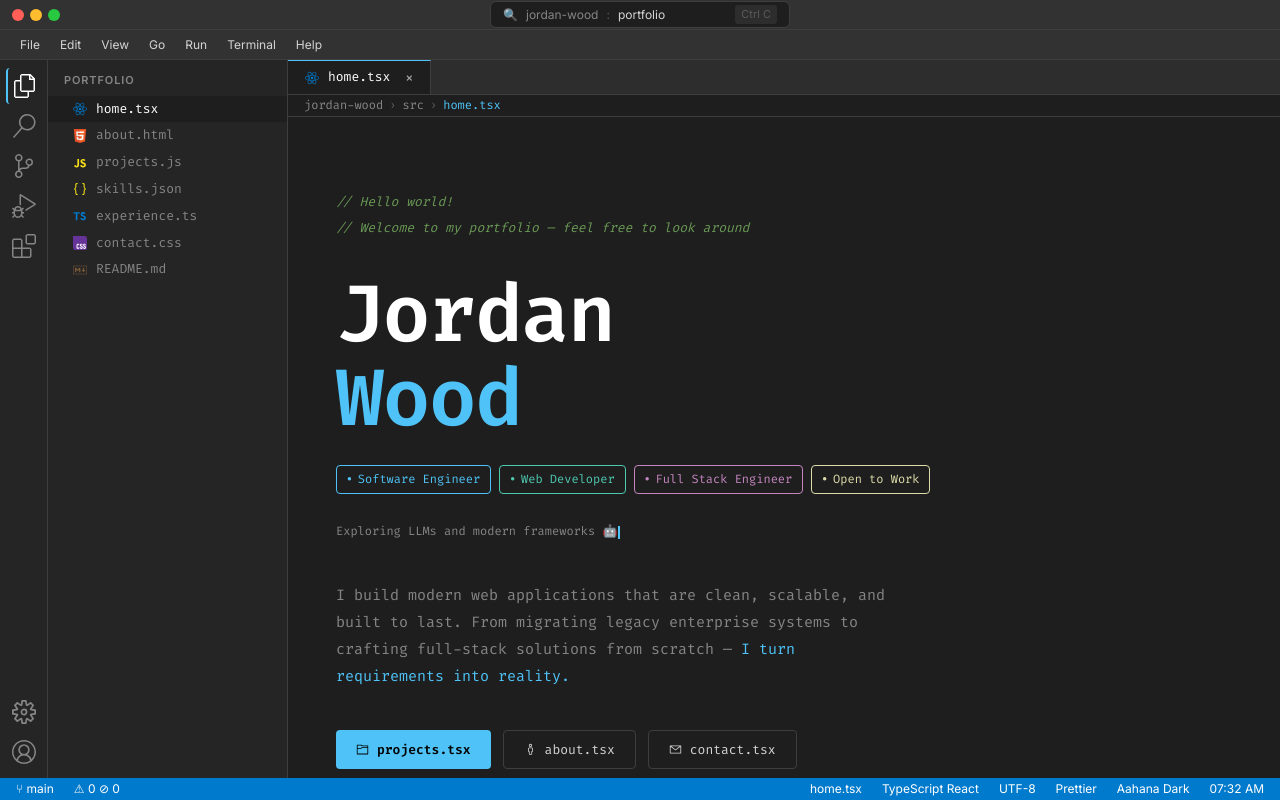
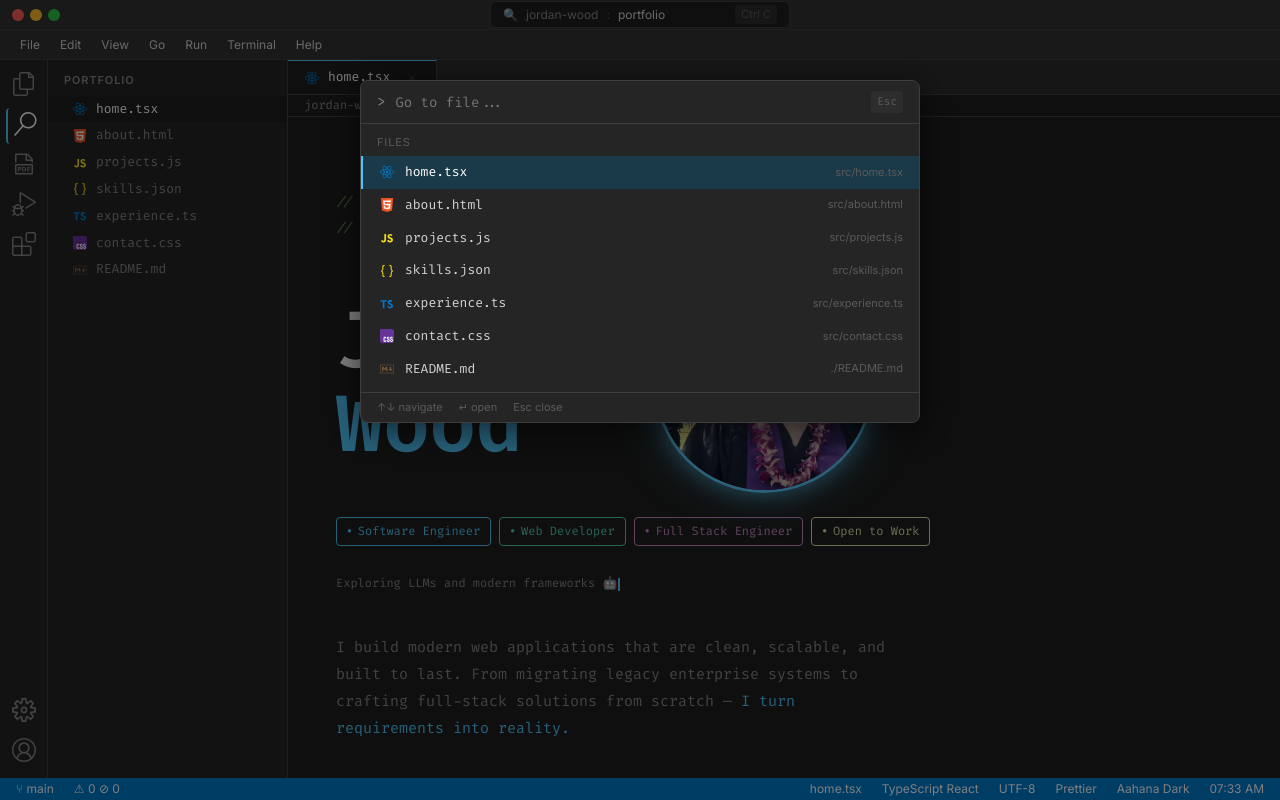
Before and after one commit to Jordan-360/portfolio, a React (Vite) app: page / in a window 1280 px wide. Both pictures are taken after a click on the element 23 px from the left and 126 px from the top of the page. Built offline with nearby package versions, Linux system fonts and the light colour scheme.

Commit message:
feat: build out about page and optimize resume technical skills

```diff
--- a/index.html
+++ b/index.html
@@ -2,7 +2,7 @@
 <html lang="en">
   <head>
     <meta charset="UTF-8" />
-    <link rel="icon" type="image/svg+xml" href="/favicon.svg" />
+    <link rel="icon" type="image/x-icon" href="/src/assets/icons/favicon.ico" />
     <meta name="viewport" content="width=device-width, initial-scale=1.0" />
     <title>Jordan Wood | Portfolio</title>
   </head>
--- a/src/App.jsx
+++ b/src/App.jsx
@@ -14,18 +14,6 @@ import Contact from './components/sections/Contact'
 import ReadMe from './components/sections/ReadMe'
 import CommandPalette from './components/ui/CommandPalette'
 
-const SECTIONS = {
-  'home.tsx': <Home />,
-  'about.tsx': <About />,
-  'projects.tsx': <Projects />,
-  'skills.json': <Skills />,
-  'experience.ts': <Experience />,
-  'contact.tsx': <Contact />,
-  'README.md': <ReadMe />,
-}
-
-
-
 export default function App() {
   const [activeFile, setActiveFile] = useState('home.tsx')
   const [openTabs, setOpenTabs] = useState(['home.tsx'])
@@ -41,6 +29,7 @@ export default function App() {
 
   function closeTab(file, e) {
     e.stopPropagation()
+    if(file === 'home.tsx') return
     const newTabs = openTabs.filter(t => t !== file)
     setOpenTabs(newTabs)
     if (activeFile === file) {
@@ -48,12 +37,32 @@ export default function App() {
     }
   }
 
+  const SECTIONS = {
+  'home.tsx': <Home onFileOpen={openFile} />,
+  'about.html': <About />,
+  'projects.js': <Projects />,
+  'skills.json': <Skills />,
+  'experience.ts': <Experience />,
+  'contact.css': <Contact />,
+  'README.md': <ReadMe />,
+}
+
+
   return (
     <div className="ide-container">
       <TopBar onSearchClick={() => setPaletteOpen(true)}/>
       <MenuBar />
       <div className="ide-body">
-        <ActivityBar onExplorerClick={() => setSidebarOpen(s => !s)} />
+        <ActivityBar
+          onExplorerClick={(isActive) => {
+            if(isActive) {
+              setSidebarOpen(s => !s)
+            } else {
+               setSidebarOpen(true)
+             }
+          }}
+          onSearchClick={() => setPaletteOpen(true)}
+          />
         <Sidebar
           activeFile={activeFile}
           onFileClick={openFile}
--- a/src/components/layout/ActivityBar.jsx
+++ b/src/components/layout/ActivityBar.jsx
@@ -1,17 +1,18 @@
 import {
   VscFiles,
   VscSearch,
-  VscSourceControl,
   VscDebugAlt,
   VscExtensions,
   VscSettingsGear,
-  VscAccount
+  VscAccount,
+  VscFilePdf
 } from 'react-icons/vsc'
+import { useState } from 'react'
 
 const TOP_ICONS = [
   { icon: <VscFiles />,         label: 'Explorer'       },
   { icon: <VscSearch />,        label: 'Search'         },
-  { icon: <VscSourceControl />, label: 'Source Control' },
+  { icon: <VscFilePdf />,       label: 'Resume'         },
   { icon: <VscDebugAlt />,      label: 'Run & Debug'    },
   { icon: <VscExtensions />,    label: 'Extensions'     },
 ]
@@ -21,18 +22,29 @@ const BOTTOM_ICONS = [
   { icon: <VscAccount />,      label: 'Account'  },
 ]
 
-export default function ActivityBar({ onExplorerClick }) {
+export default function ActivityBar({ onExplorerClick, onSearchClick }) {
+  const [activeIndex, setActiveIndex] = useState(0)
+
+  function handleClick(i) {
+    const isActive = activeIndex === i
+    setActiveIndex(i)
+    if(i === 0) onExplorerClick(isActive)
+    if(i === 1) onSearchClick()
+    if(i === 2) alert('Resume coming soon!')
+  }
   return (
     <div className="activitybar">
       {TOP_ICONS.map((item, i) => (
         <div
           key={i}
-          className={`activitybar__icon ${i === 0 ? 'activitybar__icon--active' : ''}`}
+          className={`activitybar__icon ${activeIndex === i ? 'activitybar__icon--active' : ''}`}
           title={item.label}
           style={{ fontSize: '24px', lineHeight: 1 }}
-          onClick={i === 0 ? onExplorerClick : undefined}
+          onClick={() => handleClick(i)}
         >
-          {item.icon}
+           <span style={{ pointerEvents: 'none' }}>
+            {item.icon}
+          </span>
         </div>
       ))}
       <div className="activitybar__bottom">
@@ -43,7 +55,9 @@ export default function ActivityBar({ onExplorerClick }) {
             title={item.label}
             style={{ fontSize: '24px', lineHeight: 1 }}
           >
-            {item.icon}
+           <span style={{ pointerEvents: 'none' }}>
+              {item.icon}
+            </span>
           </div>
         ))}
       </div>
--- a/src/components/layout/TabBar.jsx
+++ b/src/components/layout/TabBar.jsx
@@ -1,6 +1,9 @@
+import { useState } from 'react'
 import FileIcon from '../ui/FileIcon'
 
 export default function TabBar({ tabs, activeTab, onTabClick, onTabClose }) {
+  const [hoveredClose, setHoveredClose] = useState(null)
+
   return (
     <div className="tabbar">
       {tabs.map(tab => (
@@ -12,8 +15,24 @@ export default function TabBar({ tabs, activeTab, onTabClick, onTabClose }) {
           <FileIcon filename={tab} />
           {tab}
           <span
-            style={{ marginLeft: '6px', opacity: 0.6, fontSize: '16px' }}
+            onMouseEnter={() => setHoveredClose(tab)}
+            onMouseLeave={() => setHoveredClose(null)}
             onClick={(e) => onTabClose(tab, e)}
+            style={{
+              marginLeft: '6px',
+              fontSize: '16px',
+              opacity: hoveredClose === tab ? 1 : 0.3,
+              color: hoveredClose === tab ? 'var(--text-primary)' : 'var(--text-secondary)',
+              borderRadius: '3px',
+              padding: '0 2px',
+              border: hoveredClose === tab ? '1px solid var(--text-tertiary)' : '1px solid transparent',
+              background: hoveredClose === tab ? 'rgba(255,255,255,0.1)' : 'transparent',
+              transition: 'all 0.15s',
+              cursor: tab === 'home.tsx' ? 'default' : 'pointer',
+              width: '16px',
+              height: '16px',
+              lineHeight: .9
+            }}
           >
             ×
           </span>
--- a/src/components/layout/TopBar.jsx
+++ b/src/components/layout/TopBar.jsx
@@ -1,10 +1,24 @@
+import { useState } from 'react'
+
 export default function TopBar({ onSearchClick }) {
+  const [hovered, setHovered] = useState(false)
+
   return (
     <div className="titlebar">
-      <div className="titlebar__dots">
-        <div className="titlebar__dot titlebar__dot--red" />
-        <div className="titlebar__dot titlebar__dot--yellow" />
-        <div className="titlebar__dot titlebar__dot--green" />
+      <div
+        className="titlebar__dots"
+        onMouseEnter={() => setHovered(true)}
+        onMouseLeave={() => setHovered(false)}
+      >
+        <div className="titlebar__dot titlebar__dot--red" style={{ display: 'flex', alignItems: 'center', justifyContent: 'center', fontSize: '9px', color: '#000', fontWeight: 700, lineHeight: 2 }}>
+          {hovered ? '✕' : ''}
+        </div>
+        <div className="titlebar__dot titlebar__dot--yellow" style={{ display: 'flex', alignItems: 'center', justifyContent: 'center', fontSize: '10px', color: '#000', fontWeight: 700, lineHeight: 1 }}>
+          {hovered ? '−' : ''}
+        </div>
+        <div className="titlebar__dot titlebar__dot--green" style={{ display: 'flex', alignItems: 'center', justifyContent: 'center', fontSize: '10px', color: '#000', fontWeight: 700, lineHeight: 1 }}>
+          {hovered ? '+' : ''}
+        </div>
       </div>
 
       <div
@@ -22,15 +36,16 @@ export default function TopBar({ onSearchClick }) {
           padding: '3px 12px',
           minWidth: '300px',
           justifyContent: 'space-between',
-        cursor: 'pointer'
-      }}>
+          cursor: 'pointer',
+        }}
+      >
         <div style={{
           display: 'flex',
           alignItems: 'center',
           gap: '8px',
           fontSize: '12px',
           color: 'var(--text-secondary)',
-          fontFamily: 'var(--font-sans)'
+          fontFamily: 'var(--font-sans)',
         }}>
           <span>🔍</span>
           <span>jordan-wood</span>
--- a/src/components/sections/About.jsx
+++ b/src/components/sections/About.jsx
@@ -1 +1,166 @@
-export default function About() { return <div>About</div> }
+export default function About() {
+  return (
+    <div style={{ maxWidth: '860px', padding: '48px 0' }}>
+
+      {/* HTML comment header */}
+      <div style={{
+        fontFamily: 'var(--font-mono)',
+        fontSize: '13px',
+        color: 'var(--syntax-comment)',
+        fontStyle: 'italic',
+        marginBottom: '32px',
+      }}>
+        <span className="token-comment">{'// '}</span>
+        about.html - Jordan Wood
+      </div>
+
+      {/* Heading */}
+      <h1 style={{
+        fontFamily: 'var(--font-sans)',
+        fontSize: '48px',
+        fontWeight: 800,
+        color: 'var(--text-white)',
+        marginBottom: '12px',
+        letterSpacing: '-0.02em',
+      }}>
+        About Me
+      </h1>
+
+      {/* Subtitle */}
+      <div style={{
+        fontFamily: 'var(--font-mono)',
+        fontSize: '13px',
+        color: 'var(--text-secondary)',
+        marginBottom: '32px',
+      }}>
+        <span className="token-comment">{'// '}</span>
+        Who I am · What I do · What I build
+      </div>
+
+      {/* Bio box */}
+      <div style={{
+        border: '1px solid var(--border)',
+        borderRadius: '8px',
+        padding: '24px',
+        marginBottom: '32px',
+        fontFamily: 'var(--font-mono)',
+        fontSize: '14px',
+        lineHeight: '1.8',
+        color: 'var(--text-secondary)',
+      }}>
+        Hello! I'm{' '}
+        <span style={{ color: 'var(--accent)', fontWeight: 600 }}>Jordan Wood</span>
+        , a software engineer based in Puyallup, WA. I build modern web applications that are{' '}
+        <span style={{ color: 'var(--accent)', fontWeight: 600 }}>clean, scalable, and built to last</span>
+        . Currently working as a{' '}
+        <span style={{ color: 'var(--syntax-green)', fontWeight: 600 }}>Software Engineer Intern at Pierce County IT</span>
+        , modernizing enterprise AngularJS applications to Angular 13 on the{' '}
+        <span style={{ color: 'var(--syntax-orange)' }}>LINX justice platform</span>
+        . I thrive in structured, collaborative environments and love turning complex requirements into maintainable, reliable software.
+      </div>
+
+      {/* Current Focus */}
+      <div style={{
+        border: '1px solid var(--border)',
+        borderRadius: '8px',
+        padding: '24px',
+        marginBottom: '40px',
+      }}>
+        <h2 style={{
+          fontFamily: 'var(--font-mono)',
+          fontSize: '13px',
+          fontWeight: 600,
+          color: 'var(--accent)',
+          letterSpacing: '0.15em',
+          textTransform: 'uppercase',
+          marginBottom: '20px',
+        }}>
+          Current Focus
+        </h2>
+        <div style={{
+          display: 'grid',
+          gridTemplateColumns: '1fr 1fr',
+          gap: '12px 32px',
+        }}>
+          {[
+            { icon: '🔧', text: 'Converting AngularJS to modern Angular at Pierce County IT' },
+            { icon: '🤖', text: 'Exploring LLMs and AI-powered web applications' },
+            { icon: '⚡', text: 'Building full-stack projects with React and Spring Boot' },
+            { icon: '📘', text: 'Deepening TypeScript and component architecture skills' },
+            { icon: '🚀', text: 'Actively pursuing full-time SWE and frontend roles' },
+            { icon: '✨', text: 'Always learning, always shipping' },
+          ].map((item, i) => (
+            <div key={i} style={{
+              display: 'flex',
+              alignItems: 'flex-start',
+              gap: '10px',
+              fontFamily: 'var(--font-mono)',
+              fontSize: '13px',
+              color: 'var(--text-secondary)',
+              lineHeight: '1.6',
+            }}>
+              <span>{item.icon}</span>
+              <span>{item.text}</span>
+            </div>
+          ))}
+        </div>
+      </div>
+
+      {/* Education */}
+      <h2 style={{
+        fontFamily: 'var(--font-mono)',
+        fontSize: '13px',
+        fontWeight: 600,
+        color: 'var(--accent)',
+        letterSpacing: '0.15em',
+        textTransform: 'uppercase',
+        marginBottom: '20px',
+      }}>
+        Education
+      </h2>
+
+      {[
+        {
+          icon: '🎓',
+          school: 'Grand Canyon University',
+          location: 'Phoenix, AZ',
+          years: 'Sep 2021 – Mar 2025',
+          degree: "Bachelor's of Science (B.S.), Software Development",
+          details: 'Coursework: Data Structures & Algorithms, Object-Oriented Programming · Web Development Fundamentals · Cloud Deployment & DevOps',
+          highlight: null,
+        },
+        {
+          icon: '🏫',
+          school: 'Pierce Community College - Puyallup',
+          location: 'Puyallup, WA',
+          years: 'Sep 2019 – Jun 2021',
+          degree: "Associate's of Arts (A.A.), Computer Science",
+          details: 'Coursework: Software Engineering Principles · Computer Architecture · Operating Systems · Discrete Mathematics',
+          highlight: null,
+        },
+      ].map((edu, i) => (
+        <div key={i} style={{
+          border: '1px solid var(--border)',
+          borderRadius: '8px',
+          padding: '20px 24px',
+          marginBottom: '16px',
+          fontFamily: 'var(--font-mono)',
+        }}>
+          <div style={{ display: 'flex', justifyContent: 'space-between', alignItems: 'flex-start', marginBottom: '6px' }}>
+            <div style={{ display: 'flex', alignItems: 'center', gap: '10px' }}>
+              <span>{edu.icon}</span>
+              <span style={{ fontWeight: 700, fontSize: '15px', color: 'var(--text-white)' }}>{edu.school}</span>
+            </div>
+            <span style={{ fontSize: '12px', color: 'var(--text-tertiary)' }}>{edu.years}</span>
+          </div>
+          <div style={{ fontSize: '13px', color: 'var(--text-tertiary)', marginBottom: '4px', paddingLeft: '28px' }}>{edu.location}</div>
+          <div style={{ fontSize: '13px', color: 'var(--accent)', paddingLeft: '28px', marginBottom: edu.details ? '4px' : '0' }}>{edu.degree}</div>
+          {edu.details && (
+            <div style={{ fontSize: '12px', color: 'var(--text-tertiary)', paddingLeft: '28px' }}>{edu.details}</div>
+          )}
+        </div>
+      ))}
+
+    </div>
+  )
+}
--- a/src/components/sections/Home.jsx
+++ b/src/components/sections/Home.jsx
@@ -1,6 +1,7 @@
 import { useState, useEffect } from 'react'
 import { VscFolder, VscPerson, VscMail, VscFile, VscGlobe } from 'react-icons/vsc'
 import { SiGithub, SiGmail } from 'react-icons/si'
+import profilePhoto from '../../assets/cropped phot.jpeg'
 
 
 const ROLES = [
@@ -10,7 +11,7 @@ const ROLES = [
   'Always learning, always shipping. ✨'
 ]
 
-export default function Home() {
+export default function Home({ onFileOpen }) {
   const [displayed, setDisplayed] = useState('')
   const [roleIndex, setRoleIndex] = useState(0)
   const [charIndex, setCharIndex] = useState(0)
@@ -50,8 +51,9 @@ export default function Home() {
         <div>{'// Welcome to my portfolio — feel free to look around'}</div>
       </div>
 
-      {/* Name */}
-      <div style={{ marginBottom: '24px' }}>
+      {/* Name + Photo row */}
+      <div style={{ display: 'flex', alignItems: 'center', gap: '40px', marginBottom: '24px' }}>
+        <div>
           <h1 style={{
             fontFamily: 'var(--font-mono)',
             fontSize: 'clamp(48px, 8vw, 80px)',
@@ -74,11 +76,29 @@ export default function Home() {
           </h1>
         </div>
 
+        {/* Photo */}
+        <img
+          src={profilePhoto}
+          alt="Jordan Wood"
+          style={{
+            width: '220px',
+            height: '220px',
+            borderRadius: '50%',
+            objectFit: 'cover',
+            objectPosition: 'center top',
+            border: '3px solid var(--accent)',
+            boxShadow: '0 0 20px var(--accent-glow), 0 0 40px var(--accent-glow)',
+            filter: 'grayscale(10%)',
+            flexShrink: 0,
+          }}
+        />
+      </div>
+
       {/* Role badges */}
       <div style={{ display: 'flex', gap: '8px', flexWrap: 'wrap', marginBottom: '28px' }}>
         {[
           { label: 'Software Engineer',   color: 'var(--accent)' },
-          { label: 'Web Developer',  color: 'var(--syntax-green)' },
+          { label: 'Web Developer',       color: 'var(--syntax-green)' },
           { label: 'Full Stack Engineer', color: 'var(--syntax-purple)' },
           { label: 'Open to Work',        color: 'var(--syntax-yellow)' },
         ].map(badge => (
@@ -126,25 +146,10 @@ export default function Home() {
         I build modern web applications that are clean, scalable, and built to last. From migrating legacy enterprise systems to crafting full-stack solutions from scratch —{' '}
         <span style={{ color: 'var(--accent)' }}>I turn requirements into reality.</span>
       </div>
+
       {/* CTA Buttons */}
       <div style={{ display: 'flex', gap: '12px', flexWrap: 'wrap', marginBottom: '48px' }}>
-        <button style={{
-          fontFamily: 'var(--font-mono)',
-          fontSize: '13px',
-          padding: '10px 20px',
-          background: 'var(--accent)',
-          color: '#000',
-          border: 'none',
-          borderRadius: '4px',
-          cursor: 'pointer',
-          fontWeight: 600,
-          display: 'flex',
-          alignItems: 'center',
-          gap: '8px',
-        }}>
-          <VscFolder /> projects.tsx
-        </button>
-        <button style={{
+        <button onClick={() => onFileOpen('projects.tsx')} style={{
           fontFamily: 'var(--font-mono)',
           fontSize: '13px',
           padding: '10px 20px',
@@ -157,9 +162,9 @@ export default function Home() {
           alignItems: 'center',
           gap: '8px',
         }}>
-          <VscPerson /> about.tsx
+          <VscFolder style={{ color: '#fffb01f1' }} /> Projects
         </button>
-        <button style={{
+        <button onClick={() => onFileOpen('about.html')} style={{
           fontFamily: 'var(--font-mono)',
           fontSize: '13px',
           padding: '10px 20px',
@@ -172,17 +177,32 @@ export default function Home() {
           alignItems: 'center',
           gap: '8px',
         }}>
-          <VscMail /> contact.tsx
+          <VscPerson style={{ color: 'var(--syntax-purple)' }} /> About Me
+        </button>
+        <button onClick={() => onFileOpen('contact.css')} style={{
+          fontFamily: 'var(--font-mono)',
+          fontSize: '13px',
+          padding: '10px 20px',
+          background: 'transparent',
+          color: 'var(--text-primary)',
+          border: '1px solid var(--border)',
+          borderRadius: '4px',
+          cursor: 'pointer',
+          display: 'flex',
+          alignItems: 'center',
+          gap: '8px',
+        }}>
+          <VscMail style={{ color: 'var(--text-secondary)' }} /> Contact
         </button>
       </div>
 
       {/* Social links */}
       <div style={{ display: 'flex', gap: '16px', flexWrap: 'wrap' }}>
         {[
-          { label: 'GitHub',   href: 'https://github.com/Jordan-360',        icon: <SiGithub />,   color: '#ffffff' },
-          { label: 'LinkedIn', href: 'https://linkedin.com/in/Jordan526',    icon: <VscGlobe />,   color: '#0a66c2' },
-          { label: 'Resume',   href: '#',                                     icon: <VscFile />,    color: '#4fc3f7' },
-          { label: 'Gmail',    href: 'mailto:jordanwood159@gmail.com',        icon: <SiGmail />,    color: '#EA4335' },
+          { label: 'GitHub',   href: 'https://github.com/Jordan-360',         icon: <SiGithub />,  color: '#ffffff' },
+          { label: 'LinkedIn', href: 'https://linkedin.com/in/jordanwood526', icon: <VscGlobe />,  color: '#0a66c2' },
+          { label: 'Resume',   href: '#',                                       icon: <VscFile />,   color: '#4fc3f7' },
+          { label: 'Gmail',    href: 'mailto:jordanwood159@gmail.com',          icon: <SiGmail />,   color: '#EA4335' },
         ].map(link => (
 
             <a
@@ -202,6 +222,7 @@ export default function Home() {
               display: 'flex',
               alignItems: 'center',
               gap: '8px',
+              lineHeight: 1
             }}
             onMouseEnter={e => {
               e.currentTarget.style.color = link.color
--- a/src/components/ui/CommandPalette.jsx
+++ b/src/components/ui/CommandPalette.jsx
@@ -84,7 +84,7 @@ export default function CommandPalette({ onFileOpen, onClose }) {
                         ref={inputRef}
                         value={query}
                         onChange={e => setQuery(e.target.value)}
-                        placeholder="Go to file or run command..."
+                        placeholder="Go to file..."
                         style={{
                             flex: 1,
                             background: 'transparent',
```
Also changed, not shown: src/assets/cropped phot.jpeg (added), 1 other file (tests, documents, lock files or other folders). Lines whose indentation alone changed are shown as unchanged.
